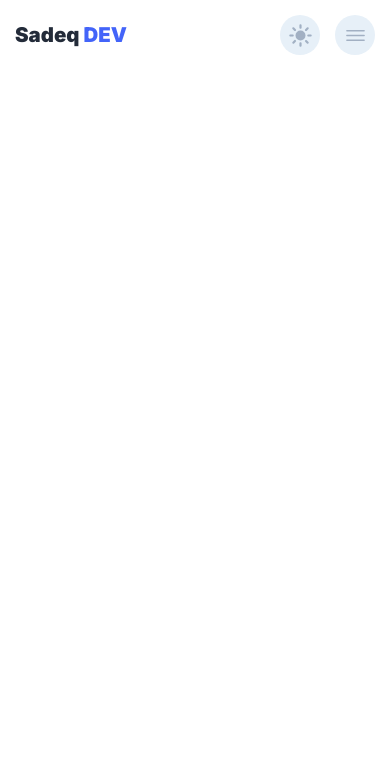
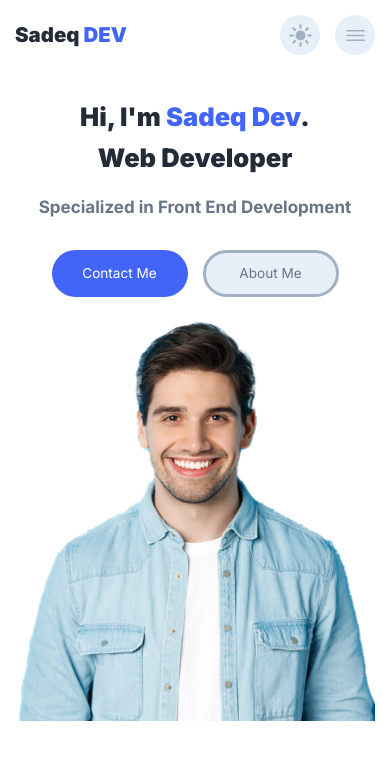
Before and after one commit to sadeqmozaffari/WebsiteTemplates, a plain HTML site: page blog/index.html in a window 390 px wide. Drawn offline with nearby package versions, Linux system fonts and the light colour scheme.

Commit message:
hero mobile

```diff
--- a/blog/assets/style/general.css
+++ b/blog/assets/style/general.css
@@ -165,8 +165,11 @@
   .btn {
     min-width: 10rem;
     border-radius: 100px;
-    text-align: center;
+    display: flex;
+    justify-content: center;
+    align-items: center;
     transition: all 0.2s;
+
   }
   .btn-primary {
     background: var(--accent);
@@ -336,8 +339,17 @@
     flex-wrap: wrap;
     gap: 15px;
   }
+  .hero{
+    display: flex;
+    justify-content: center;
+    align-items: center;
+  }
+  .hero .pattern-bg{
+    flex:1;
+  }
   .hero .right {
-    display: none;
+    /* display: none; */
+
   }
   /*=============== BLOG ===============*/
   .main {
--- a/blog/index.html
+++ b/blog/index.html
@@ -97,6 +97,27 @@
     </nav>
     </div>
  </header>
+ <div class="hero">
+    <div class="container">
+        <div class="left">
+            <h1 class="h1">Hi, I'm <b>Sadeq Dev</b>. <br/> Web Developer</h1>
+            <p class="h3">Specialized in Front End Development</p>
+            <div class="btn-group">
+                <a href="#" class="btn btn-primary">Contact Me</a>
+                <a href="#" class="btn btn-secondary">About Me</a>
+            </div>
+        </div>
+        <div class="right">
+            <div class="pattern-bg">
+                <div class="img-box">
+                    <img src="./assets/img/about.png" alt="" class="hero-img">
+                    <div class="shap shap-1"></div>
+                    <div class="shap shap-2 "></div>
+                </div>
+            </div>
+        </div>
+    </div>
+ </div>
 
 
  <!--=============== Main js ===============-->
```
